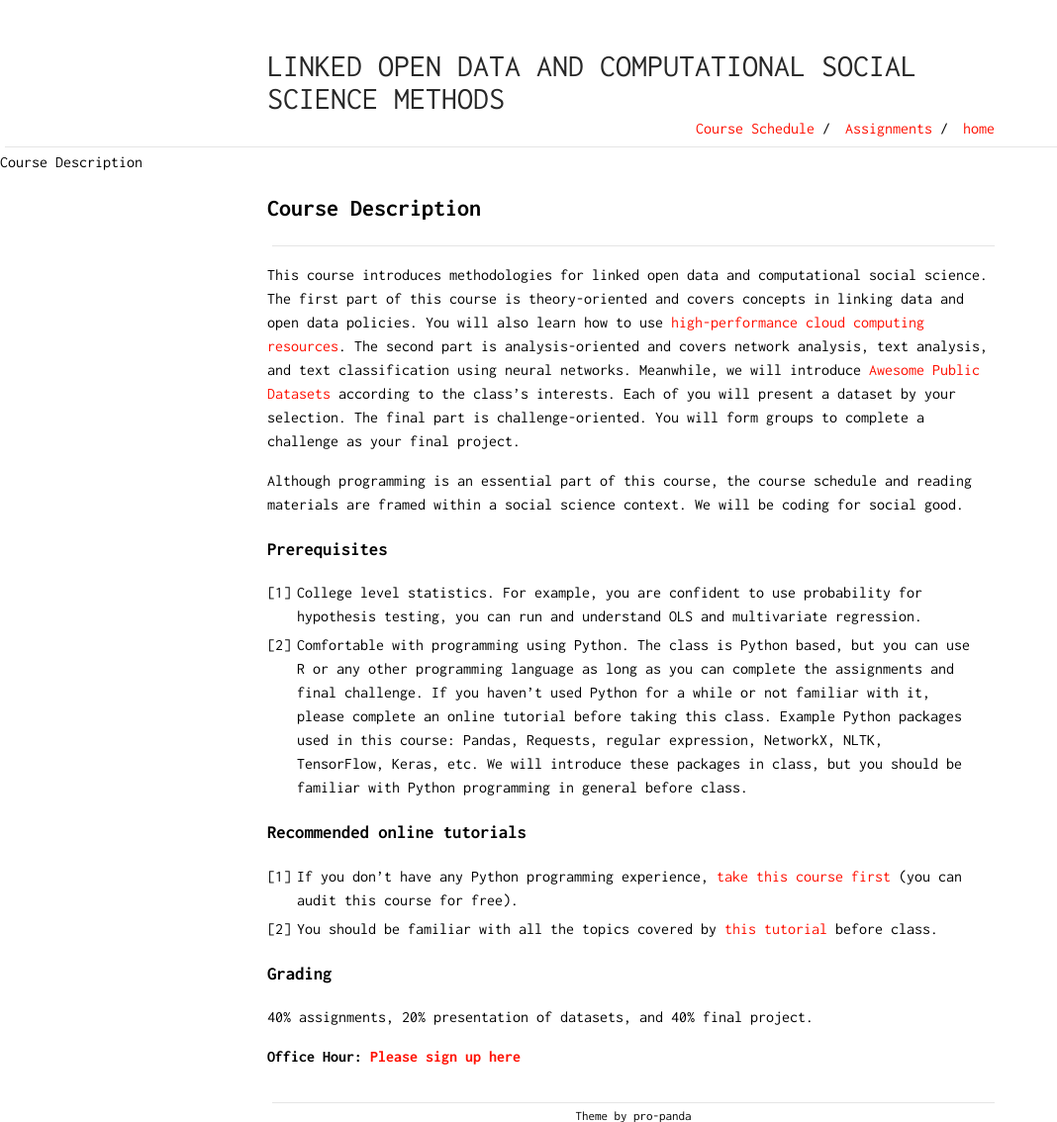
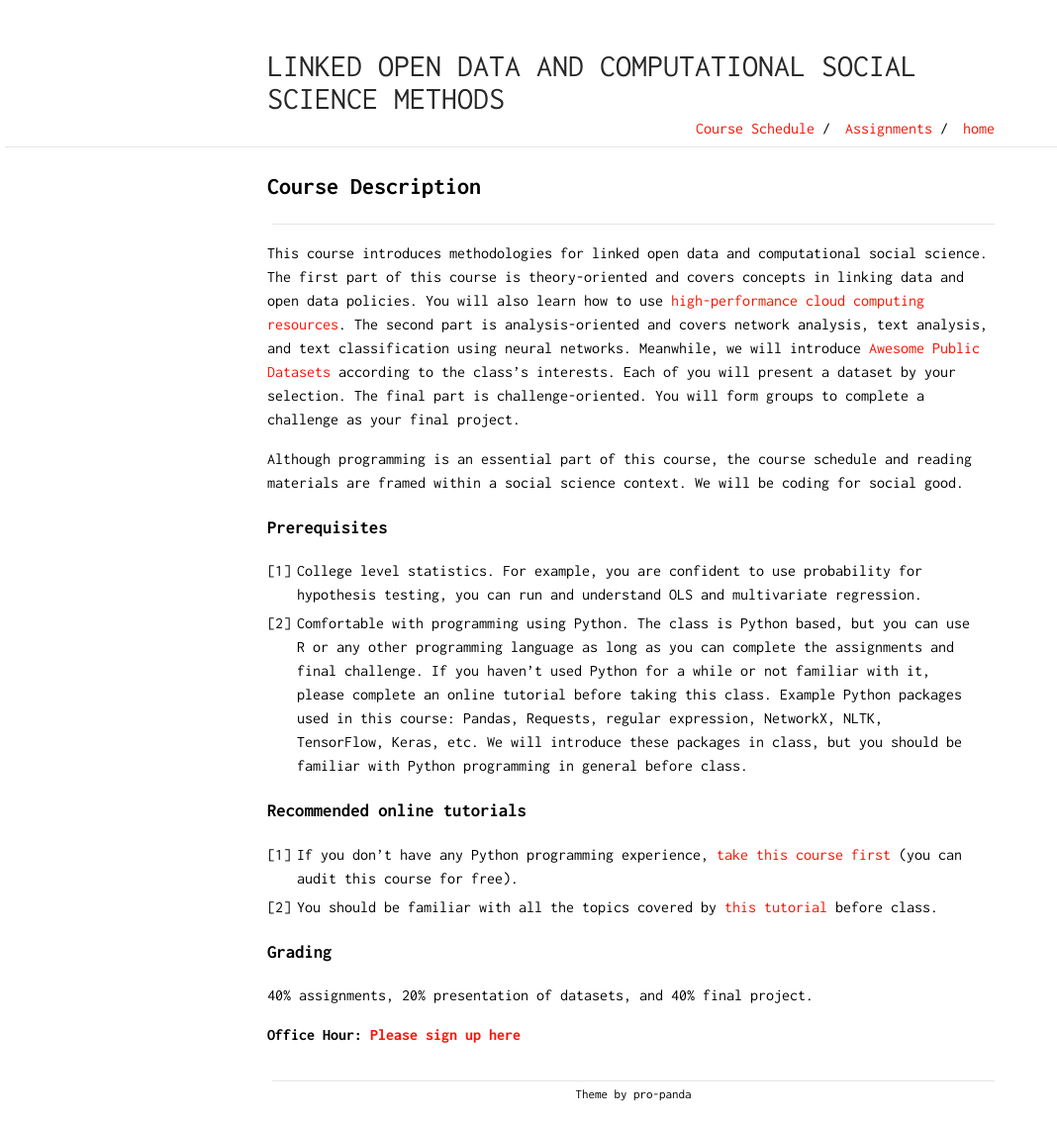
Before and after one commit to Xinjian-Paul-Li/open_data, a Jekyll site: the page built from docs/index.md, in a window 1280 px wide. Shown: the whole page at 99% size, without its empty margins (0-1068 px from the left). Built offline with Jekyll 4.4.1, drawn with Linux system fonts in a browser that asks for light colours; our own code applies the rules of GitHub Pages for plain Markdown files; after the commit the page ends 1112 px from its top, so only the background shows below that.

Commit message:
update course

```diff
--- a/docs/_layouts/default.html
+++ b/docs/_layouts/default.html
@@ -6,9 +6,9 @@
 <body>
     <div class="wrapper">
         {% include navbar.html %}
-        <div class="page-title">
+<!--         <div class="page-title">
             {{page.title}}
-        </div>
+        </div> -->
         <div class="container">
             <div class="content">
                 {{ content }}
--- a/docs/css/main.scss
+++ b/docs/css/main.scss
@@ -101,7 +101,12 @@ code {
 
 // pages
 
-
+.page-title{
+    text-align: center;
+    font-size: xx-large;
+    font-weight: bold;
+    line-height: 2;
+}
 .page-subtitle{
     text-align: center;
 }
```
